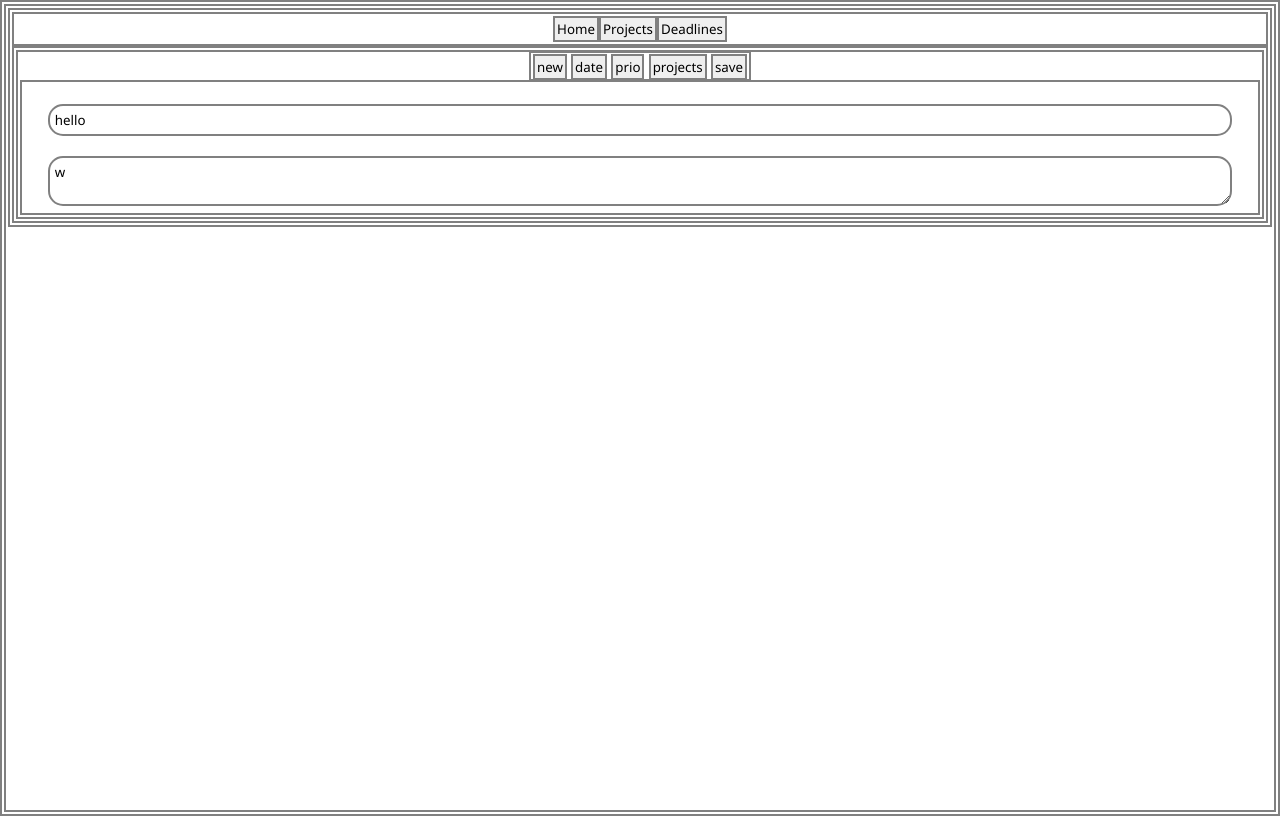
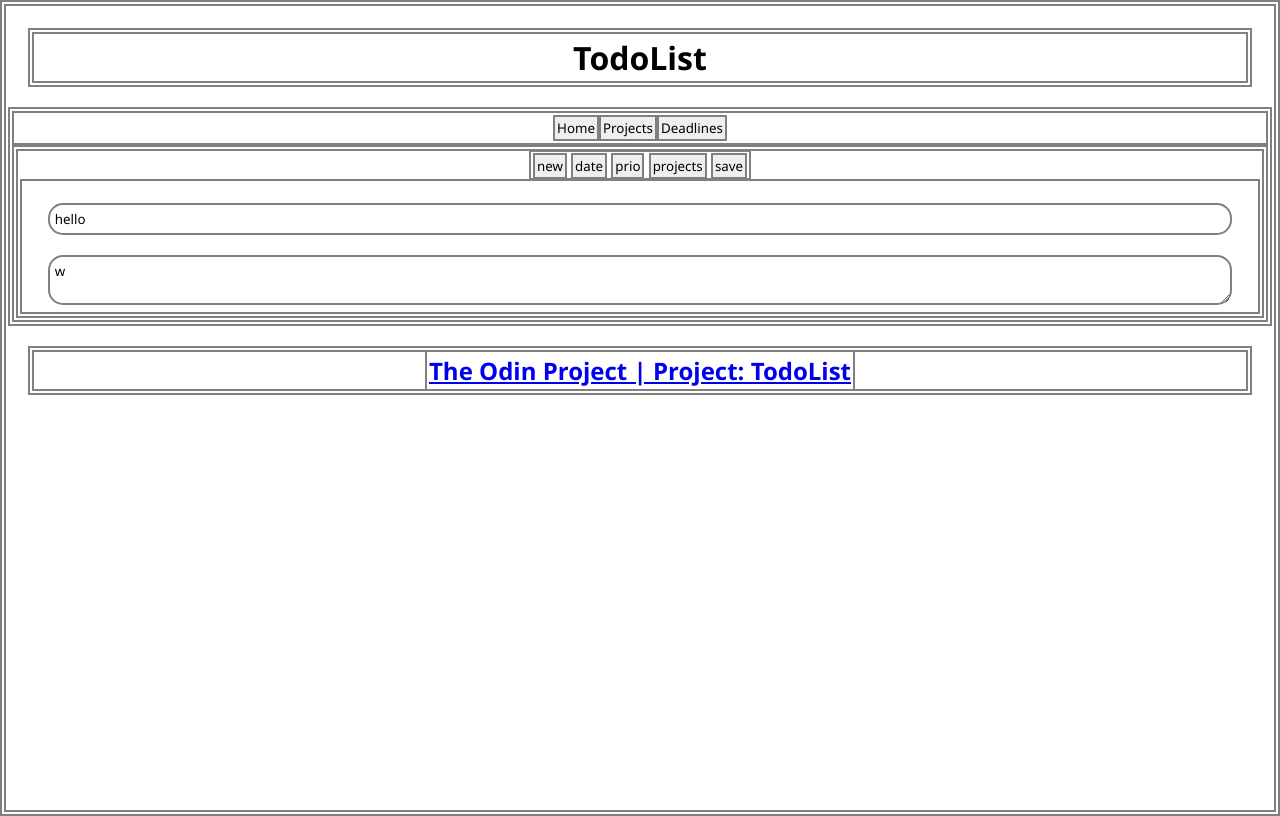
Before and after one commit to CyprianESPI/odin-todolist, a website built with webpack: page src/index.html in a window 1280 px wide. Built offline with nearby package versions, Linux system fonts and the light colour scheme.

Commit message:
Add header/footer and title

```diff
--- a/src/index.html
+++ b/src/index.html
@@ -4,12 +4,19 @@
 <head>
     <meta charset="UTF-8">
     <meta name="viewport" content="width=device-width, initial-scale=1.0">
-    <title>Document</title>
+    <title>TodoList</title>
 </head>
 
 <body>
+    <div class="header">
+        <h1>TodoList</h1>
+    </div>
     <div id="content">
 
+    </div>
+    <div class="footer">
+        <h2><a href="https://www.theodinproject.com/lessons/node-path-javascript-todo-list">The Odin Project |
+                Project: TodoList</a></h2>
     </div>
 </body>
 
--- a/src/styles.css
+++ b/src/styles.css
@@ -38,3 +38,8 @@ body {
     border-radius: var(--br);
     padding: 5px;
 }
+
+.header,
+.footer {
+    margin: 20px;
+}
```
